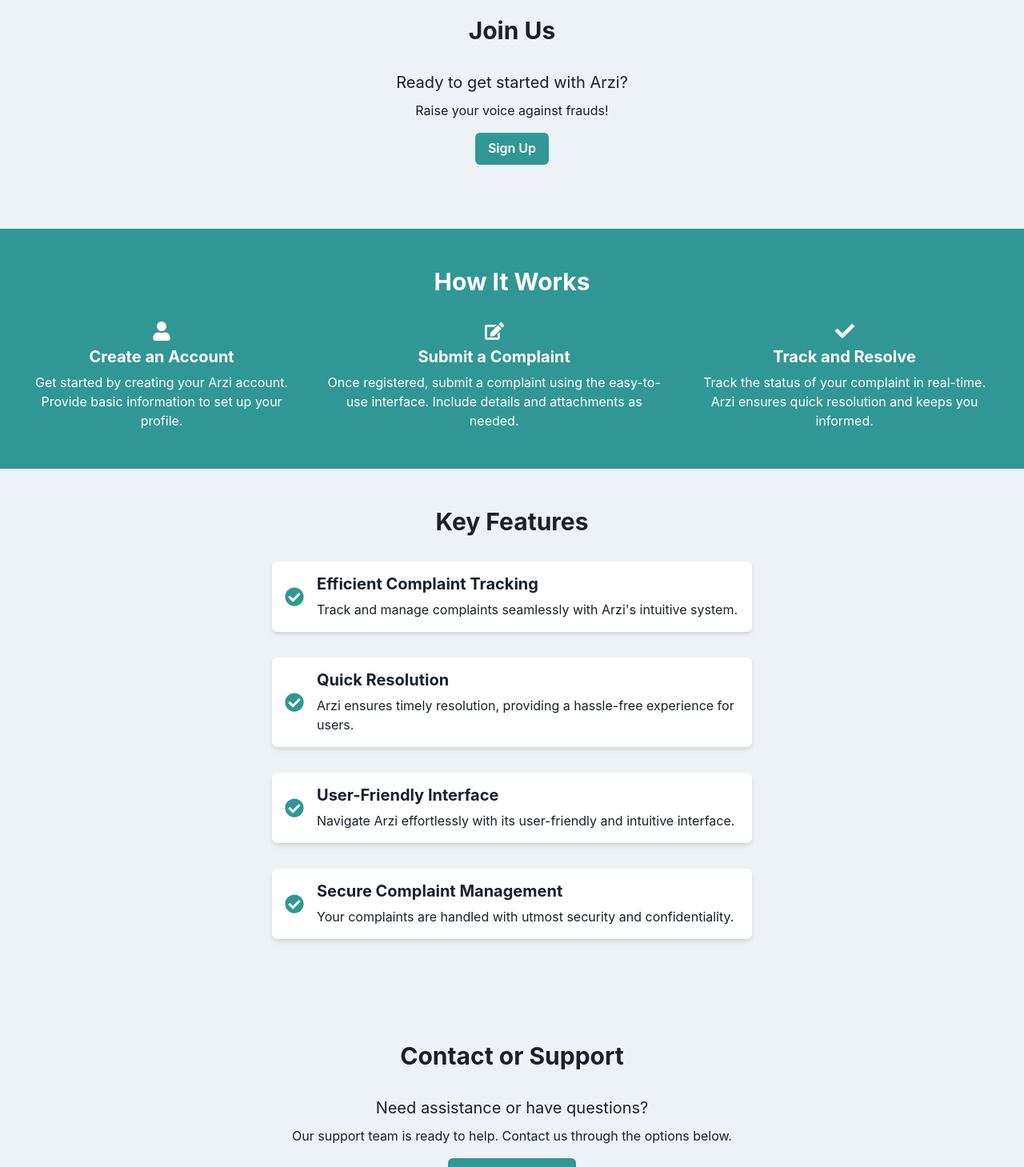
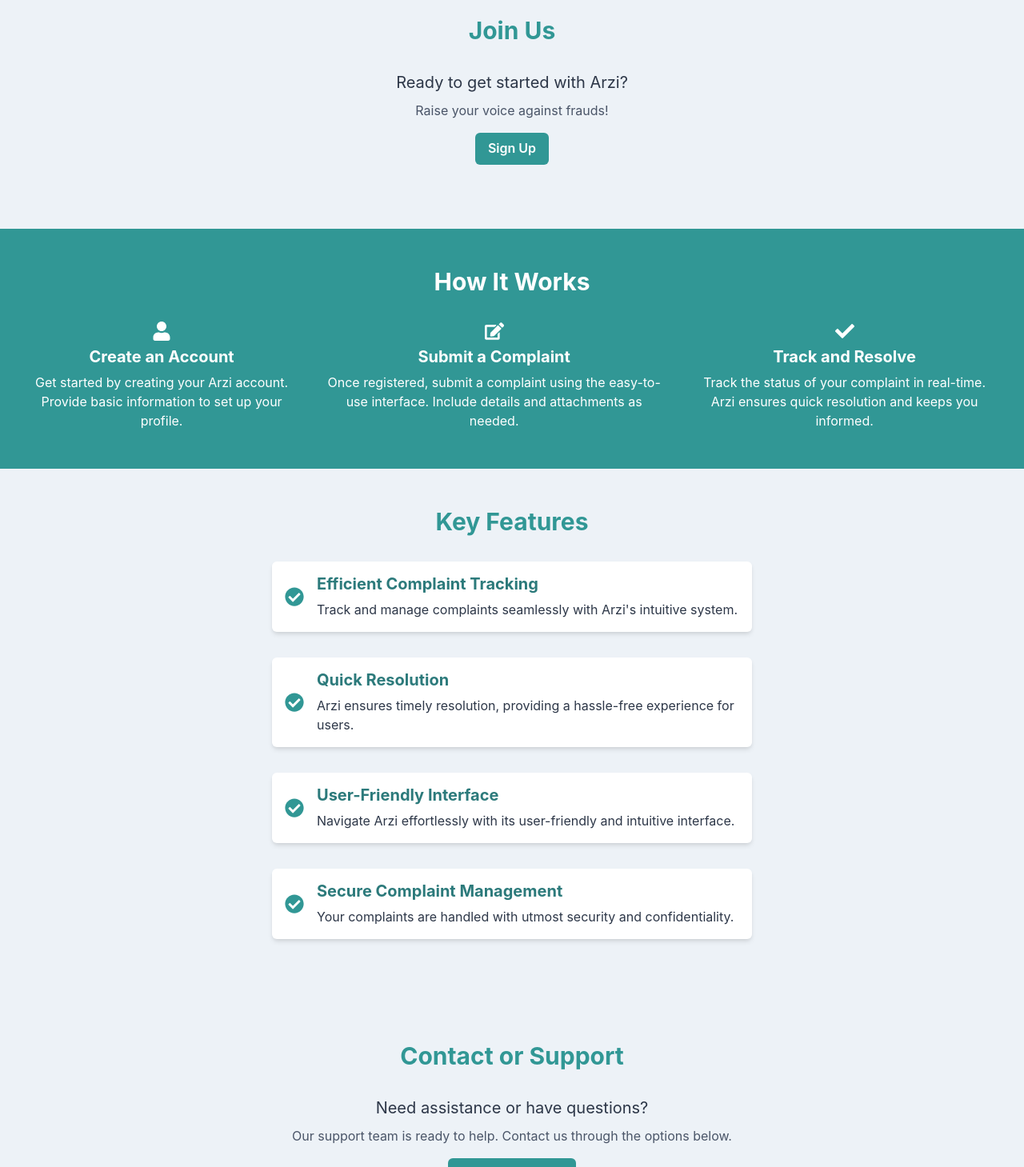
Before and after one commit to SujalChoudhari/Rubix24_ITerative_bytes, a React (Vite) app: page / in a window 1280 px wide. Shown: the part 620-2079 px from the top of the page at 80% size. Built offline with nearby package versions, Linux system fonts and the light colour scheme.

Commit message:
theme update

```diff
--- a/src/components/Homepage/CTASection.tsx
+++ b/src/components/Homepage/CTASection.tsx
@@ -1,27 +1,26 @@
-import { Box, Flex, Heading, Text, Button } from '@chakra-ui/react';
+import { Box, Flex, Heading, Text, Button, useColorModeValue } from '@chakra-ui/react';
 import { Link } from 'react-router-dom';
 
 const CTASection = () => {
   return (
-    <Box py={"10vh"} bg={'gray.100'} minHeight={"20vh"}>
-      <Heading textAlign="center" mb={8} fontSize="3xl">
+    <Box py={"10vh"} bg={useColorModeValue('gray.100', 'gray.800')} minHeight={"20vh"}>
+      <Heading textAlign="center" mb={8} fontSize="3xl" color={useColorModeValue('teal.500', 'teal.200')}>
         Join Us
       </Heading>
       <Flex direction={{ base: 'column', md: 'row' }} alignItems="center" justifyContent="center">
         <Box textAlign="center" mx={4} mb={{ base: 8, md: 0 }}>
-          <Text fontSize="xl" mb={2}>
+          <Text fontSize="xl" mb={2} color={useColorModeValue('gray.700', 'gray.300')}>
             Ready to get started with Arzi?
           </Text>
-          <Text mb={4}>
+          <Text mb={4} color={useColorModeValue('gray.600', 'gray.400')}>
             Raise your voice against frauds!
           </Text>
           <Link to="/signup">
-            <Button colorScheme="teal">
+            <Button colorScheme={useColorModeValue('teal', 'teal')} color="white">
               Sign Up
             </Button>
           </Link>
         </Box>
-        {/* Add more CTAs or feature highlights here */}
       </Flex>
     </Box>
   );
--- a/src/components/Homepage/ContactSupportSection.tsx
+++ b/src/components/Homepage/ContactSupportSection.tsx
@@ -1,26 +1,28 @@
-import { Box, Flex, Heading, Text, Button } from '@chakra-ui/react';
+import { Box, Flex, Heading, Text, Button, useColorModeValue } from '@chakra-ui/react';
 import { Link } from 'react-router-dom';
 
 const ContactSupportSection = () => {
   return (
-    <Box py={12} bg="gray.100">
-      <Heading textAlign="center" mb={8} fontSize="3xl">
+    <Box py={12} bg={useColorModeValue('gray.100', 'gray.800')}>
+      <Heading textAlign="center" mb={8} fontSize="3xl" color={useColorModeValue('teal.500', 'teal.200')}>
         Contact or Support
       </Heading>
       <Flex direction={{ base: 'column', md: 'row' }} alignItems="center" justifyContent="center">
         <Box textAlign="center" mx={4} mb={{ base: 8, md: 0 }}>
-          <Text fontSize="xl" mb={2}>
+          <Text fontSize="xl" mb={2} color={useColorModeValue('gray.700', 'gray.300')}>
             Need assistance or have questions?
           </Text>
-          <Text mb={4}>
+          <Text mb={4} color={useColorModeValue('gray.600', 'gray.400')}>
             Our support team is ready to help. Contact us through the options below.
           </Text>
           <Link to="videocall">
-            <Button colorScheme="teal">Contact Support</Button>
+            <Button colorScheme={useColorModeValue('teal', 'teal')} color="white">
+              Contact Support
+            </Button>
           </Link>
         </Box>
       </Flex>
-    </Box >
+    </Box>
   );
 };
 
--- a/src/components/Homepage/FeaturesSection.tsx
+++ b/src/components/Homepage/FeaturesSection.tsx
@@ -1,4 +1,4 @@
-import { Box, Heading, Text, Flex, Icon } from '@chakra-ui/react';
+import { Box, Heading, Text, Flex, Icon, useColorModeValue } from '@chakra-ui/react';
 import { FaCheckCircle } from 'react-icons/fa';
 
 const FeaturesSection = () => {
@@ -22,19 +22,29 @@
     ];
 
     return (
-        <Box py={12} bg="gray.100">
-            <Heading textAlign="center" mb={8} fontSize="3xl">
+        <Box py={12} bg={useColorModeValue('gray.100', 'gray.800')}>
+            <Heading textAlign="center" mb={8} fontSize="3xl" color={useColorModeValue('teal.500', 'teal.200')}>
                 Key Features
             </Heading>
             <Flex direction="column" alignItems="center">
                 {features.map((feature, index) => (
-                    <Flex key={index} maxW="600px" width={"70vw"} mb={8} p={4} borderRadius="md" bg="white" boxShadow="md" alignItems="center">
-                        <Icon as={FaCheckCircle} color="teal.500" boxSize={6} mr={4} />
+                    <Flex
+                        key={index}
+                        maxW="600px"
+                        width={"70vw"}
+                        mb={8}
+                        p={4}
+                        borderRadius="md"
+                        bg={useColorModeValue('white', 'gray.700')}
+                        boxShadow={useColorModeValue('md', 'dark-lg')}
+                        alignItems="center"
+                    >
+                        <Icon as={FaCheckCircle} color={useColorModeValue('teal.500', 'teal.200')} boxSize={6} mr={4} />
                         <Box>
-                            <Heading fontSize="xl" mb={2}>
+                            <Heading fontSize="xl" mb={2} color={useColorModeValue('teal.600', 'teal.300')}>
                                 {feature.title}
                             </Heading>
-                            <Text>{feature.description}</Text>
+                            <Text color={useColorModeValue('gray.700', 'gray.300')}>{feature.description}</Text>
                         </Box>
                     </Flex>
                 ))}
--- a/src/components/Navbar.tsx
+++ b/src/components/Navbar.tsx
@@ -76,10 +76,10 @@
             fontSize={'sm'}
             fontWeight={600}
             color={'white'}
-            bg={'pink.400'}
+            bg={'teal.400'}
             href={'/signup'}
             _hover={{
-              bg: 'pink.300',
+              bg: 'teal.300',
             }}>
             Sign Up
           </Button>
@@ -150,12 +150,12 @@
       display={'block'}
       p={2}
       rounded={'md'}
-      _hover={{ bg: useColorModeValue('pink.50', 'gray.900') }}>
+      _hover={{ bg: useColorModeValue('teal.50', 'gray.900') }}>
       <Stack direction={'row'} align={'center'}>
         <Box>
           <Text
             transition={'all .3s ease'}
-            _groupHover={{ color: 'pink.400' }}
+            _groupHover={{ color: 'teal.400' }}
             fontWeight={500}>
             {label}
           </Text>
@@ -169,7 +169,7 @@
           justify={'flex-end'}
           align={'center'}
           flex={1}>
-          <Icon color={'pink.400'} w={5} h={5} as={ChevronRightIcon} />
+          <Icon color={'teal.400'} w={5} h={5} as={ChevronRightIcon} />
         </Flex>
       </Stack>
     </Box>
--- a/src/components/Signin.tsx
+++ b/src/components/Signin.tsx
@@ -9,10 +9,12 @@
   Checkbox,
   Stack,
   Button,
+  Link,
   Heading,
   Text,
   useColorModeValue,
 } from '@chakra-ui/react'
+import * as rrd from "react-router-dom"
 
 export default function SignIn() {
   return (
@@ -24,9 +26,13 @@
       <Stack spacing={8} mx={'auto'} maxW={'lg'} py={12} px={6}>
         <Stack align={'center'}>
           <Heading fontSize={'4xl'}>Sign in to your account</Heading>
-          <Text fontSize={'lg'} color={'gray.600'}>
-            to enjoy all of our cool <Text color={'blue.400'}>features</Text> ✌️
-          </Text>
+          <Box fontSize={'lg'} display={"flex"} alignItems={"center"} justifyContent={"center"}>
+            <Text color={'gray.600'} >
+              to enjoy all of our cool
+            </Text>
+            <Text color={'teal.400'} px={2}>features</Text>
+            <Text>✌️</Text>
+          </Box>
         </Stack>
         <Box
           rounded={'lg'}
@@ -48,16 +54,23 @@
                 align={'start'}
                 justify={'space-between'}>
                 <Checkbox>Remember me</Checkbox>
-                <Text color={'blue.400'}>Forgot password?</Text>
+                <Text color={'teal.400'}>Forgot password?</Text>
               </Stack>
               <Button
-                bg={'blue.400'}
+                bg={'teal.400'}
                 color={'white'}
                 _hover={{
-                  bg: 'blue.500',
+                  bg: 'teal.500',
                 }}>
                 Sign in
               </Button>
+              <Stack pt={6}>
+              <rrd.Link to={"/signup"}>
+                <Text align={'center'}>
+                  New user? <Link color={'teal.400'}>Sign Up</Link>
+                </Text>
+              </rrd.Link>
+            </Stack>
             </Stack>
           </Stack>
         </Box>
--- a/src/components/Signup.tsx
+++ b/src/components/Signup.tsx
@@ -13,11 +13,12 @@
   Button,
   Heading,
   Text,
+  Link,
   useColorModeValue,
-  Link,
 } from '@chakra-ui/react'
 import { useState } from 'react'
 import { ViewIcon, ViewOffIcon } from '@chakra-ui/icons'
+import * as rrd from 'react-router-dom'
 
 export default function SignUp() {
   const [showPassword, setShowPassword] = useState(false)
@@ -78,18 +79,20 @@
               <Button
                 loadingText="Submitting"
                 size="lg"
-                bg={'blue.400'}
+                bg={'teal.400'}
                 color={'white'}
                 _hover={{
-                  bg: 'blue.500',
+                  bg: 'teal.500',
                 }}>
                 Sign up
               </Button>
             </Stack>
             <Stack pt={6}>
-              <Text align={'center'}>
-                Already a user? <Link color={'blue.400'}>Login</Link>
-              </Text>
+              <rrd.Link to={"/signin"}>
+                <Text align={'center'}>
+                  Already a user? <Link color={'teal.400'}>Sign In</Link>
+                </Text>
+              </rrd.Link>
             </Stack>
           </Stack>
         </Box>
--- a/src/pages/VideoCall.tsx
+++ b/src/pages/VideoCall.tsx
@@ -1,27 +1,26 @@
-import React, { useCallback } from 'react';
-import { Box, Heading,Container, Text, VStack, Button } from '@chakra-ui/react';
+import React from 'react';
+import { Box, Heading, Container, Text, VStack, useColorModeValue } from '@chakra-ui/react';
 import SupportMeetingCard from '../components/SupportMeetingCard';
 
 const VideoCall = () => {
-
     return (
         <Box
-
             display="flex"
             flexDirection="column"
             alignItems="center"
             justifyContent="center"
+            bg={useColorModeValue('gray.100', 'gray.800')}
+            h="100vh" // Set the height to full viewport height
         >
             <Container maxW="xl">
                 <VStack align="center" py={8}>
-                    <Heading fontSize="4xl" mb={4}>
+                    <Heading fontSize="4xl" mb={4} color={useColorModeValue('teal.600', 'teal.300')}>
                         Welcome to Arzi Support
                     </Heading>
-                    <Text fontSize="lg" textAlign="center" >
-                        Connect with our support team through a video call. We're here to assist you.
-                        Please stay calm and wait for a support person to join you shortly.
+                    <Text fontSize="lg" textAlign="center" color={useColorModeValue('gray.600', 'gray.400')}>
+                        Connect with our support team through a video call. We're here to assist you. Please stay calm and wait for a support person to join you shortly.
                     </Text>
-                    <SupportMeetingCard/>
+                    <SupportMeetingCard />
                 </VStack>
             </Container>
         </Box>
```
Also changed, not shown: src/components/Homepage/HowItWorks.tsx (+16 -7 lines).
